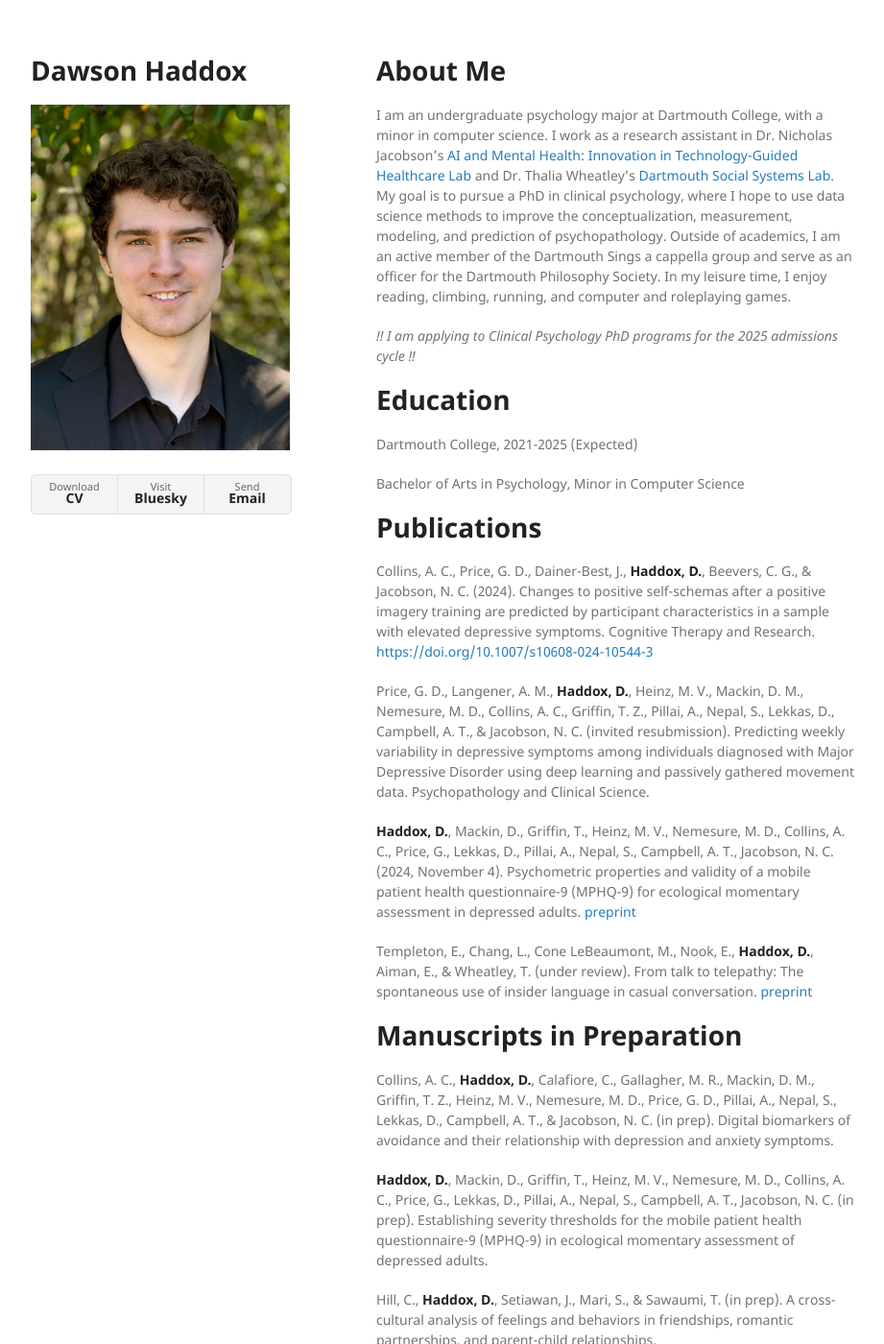
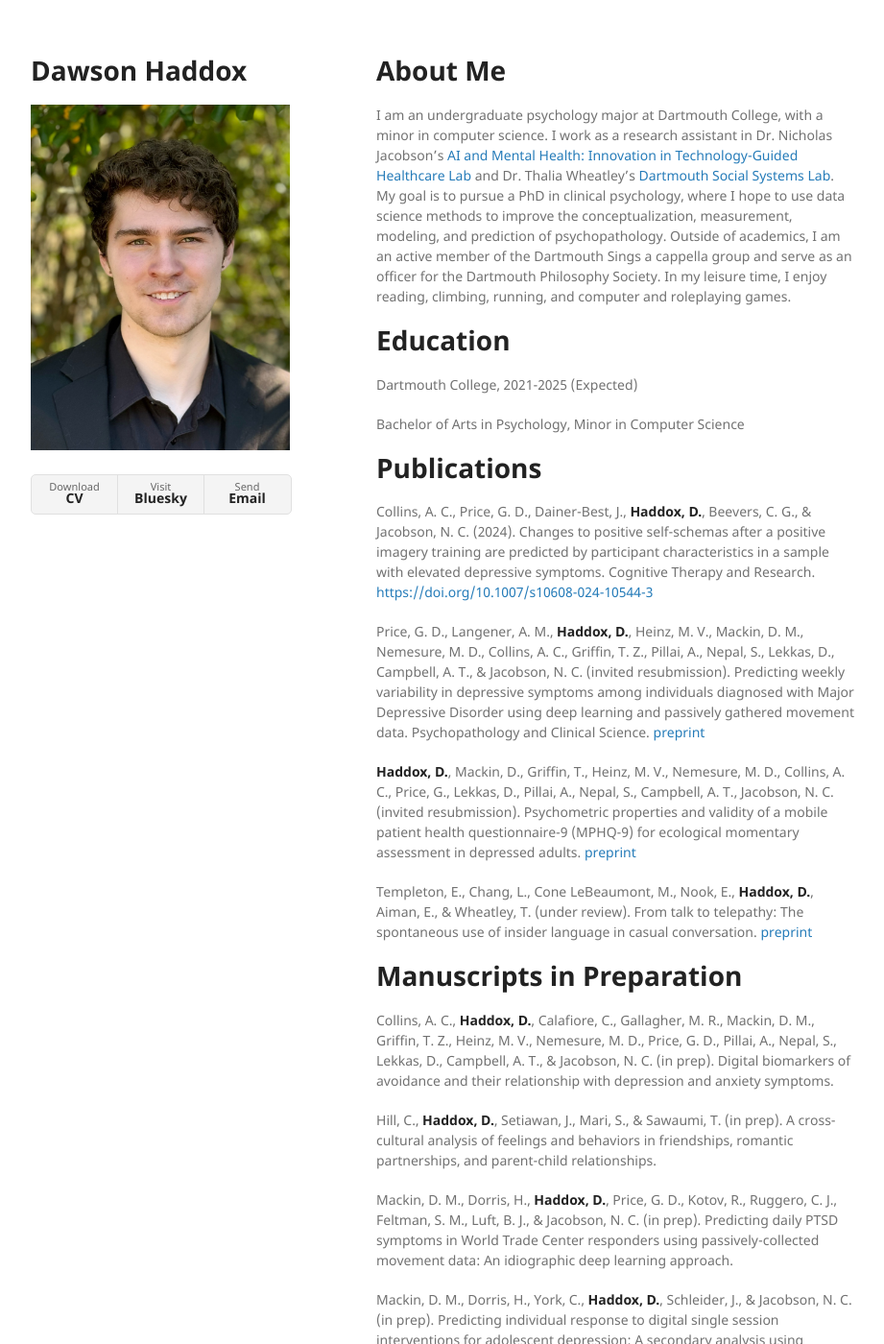
Before and after one commit to ddhaddox/ddhaddox.github.io, a Jekyll site: the page built from index.md, in a window 1280 px wide and 1400 px high. Shown: the whole window at 96% size, without its empty margins (178-1099 px from the left). Built offline with Jekyll 4.4.1, drawn with Linux system fonts in a browser that asks for light colours; our own code applies the rules of GitHub Pages for plain Markdown files.

Commit message:
Update Publications

```diff
--- a/index.md
+++ b/index.md
@@ -4,8 +4,6 @@
 
 # About Me
 I am an undergraduate psychology major at Dartmouth College, with a minor in computer science. I work as a research assistant in Dr. Nicholas Jacobson’s [AI and Mental Health: Innovation in Technology-Guided Healthcare Lab](https://geiselmed.dartmouth.edu/jacobsonlab/) and Dr. Thalia Wheatley’s [Dartmouth Social Systems Lab](http://www.wheatlab.com). My goal is to pursue a PhD in clinical psychology, where I hope to use data science methods to improve the conceptualization, measurement, modeling, and prediction of psychopathology. Outside of academics, I am an active member of the Dartmouth Sings a cappella group and serve as an officer for the Dartmouth Philosophy Society. In my leisure time, I enjoy reading, climbing, running, and computer and roleplaying games.
-
-*!! I am applying to Clinical Psychology PhD programs for the 2025 admissions cycle !!*
 
 # Education
 Dartmouth College, 2021-2025 (Expected)
@@ -16,17 +14,15 @@
 
 Collins, A. C., Price, G. D., Dainer-Best, J., **Haddox, D.**, Beevers, C. G., & Jacobson, N. C. (2024). Changes to positive self-schemas after a positive imagery training are predicted by participant characteristics in a sample with elevated depressive symptoms. Cognitive Therapy and Research. [https://doi.org/10.1007/s10608-024-10544-3](https://doi.org/10.1007/s10608-024-10544-3)
 
-Price, G. D., Langener, A. M., **Haddox, D.**, Heinz, M. V., Mackin, D. M., Nemesure, M. D., Collins, A. C., Griffin, T. Z., Pillai, A., Nepal, S., Lekkas, D., Campbell, A. T., & Jacobson, N. C. (invited resubmission). Predicting weekly variability in depressive symptoms among individuals diagnosed with Major Depressive Disorder using deep learning and passively gathered movement data. Psychopathology and Clinical Science.
+Price, G. D., Langener, A. M., **Haddox, D.**, Heinz, M. V., Mackin, D. M., Nemesure, M. D., Collins, A. C., Griffin, T. Z., Pillai, A., Nepal, S., Lekkas, D., Campbell, A. T., & Jacobson, N. C. (invited resubmission). Predicting weekly variability in depressive symptoms among individuals diagnosed with Major Depressive Disorder using deep learning and passively gathered movement data. Psychopathology and Clinical Science. [preprint](https://osf.io/wcrq8)
 
-**Haddox, D.**, Mackin, D., Griffin, T., Heinz, M. V., Nemesure, M. D., Collins, A. C., Price, G., Lekkas, D., Pillai, A., Nepal, S., Campbell, A. T., Jacobson, N. C. (2024, November 4). Psychometric properties and validity of a mobile patient health questionnaire-9 (MPHQ-9) for ecological momentary assessment in depressed adults. [preprint](https://osf.io/preprints/osf/rfvy5)
+**Haddox, D.**, Mackin, D., Griffin, T., Heinz, M. V., Nemesure, M. D., Collins, A. C., Price, G., Lekkas, D., Pillai, A., Nepal, S., Campbell, A. T., Jacobson, N. C. (invited resubmission). Psychometric properties and validity of a mobile patient health questionnaire-9 (MPHQ-9) for ecological momentary assessment in depressed adults. [preprint](https://osf.io/preprints/osf/rfvy5)
 
 Templeton, E., Chang, L., Cone LeBeaumont, M., Nook, E., **Haddox, D.**, Aiman, E., & Wheatley, T. (under review). From talk to telepathy: The spontaneous use of insider language in casual conversation. [preprint](https://osf.io/preprints/psyarxiv/g38cx)
 
 # Manuscripts in Preparation
 
 Collins, A. C., **Haddox, D.**, Calafiore, C.,  Gallagher, M. R., Mackin, D. M., Griffin, T. Z., Heinz, M. V., Nemesure, M. D., Price, G. D., Pillai, A., Nepal, S., Lekkas, D., Campbell, A. T., & Jacobson, N. C. (in prep). Digital biomarkers of avoidance and their relationship with depression and anxiety symptoms.
-
-**Haddox, D.**, Mackin, D., Griffin, T., Heinz, M. V., Nemesure, M. D., Collins, A. C., Price, G., Lekkas, D., Pillai, A., Nepal, S., Campbell, A. T., Jacobson, N. C. (in prep). Establishing severity thresholds for the mobile patient health questionnaire-9 (MPHQ-9) in ecological momentary assessment of depressed adults.
 
 Hill, C., **Haddox, D.**, Setiawan, J., Mari, S., & Sawaumi, T. (in prep). A cross-cultural analysis of feelings and behaviors in friendships, romantic partnerships, and parent-child relationships.
 
```
Also changed, not shown: 5 other files.
